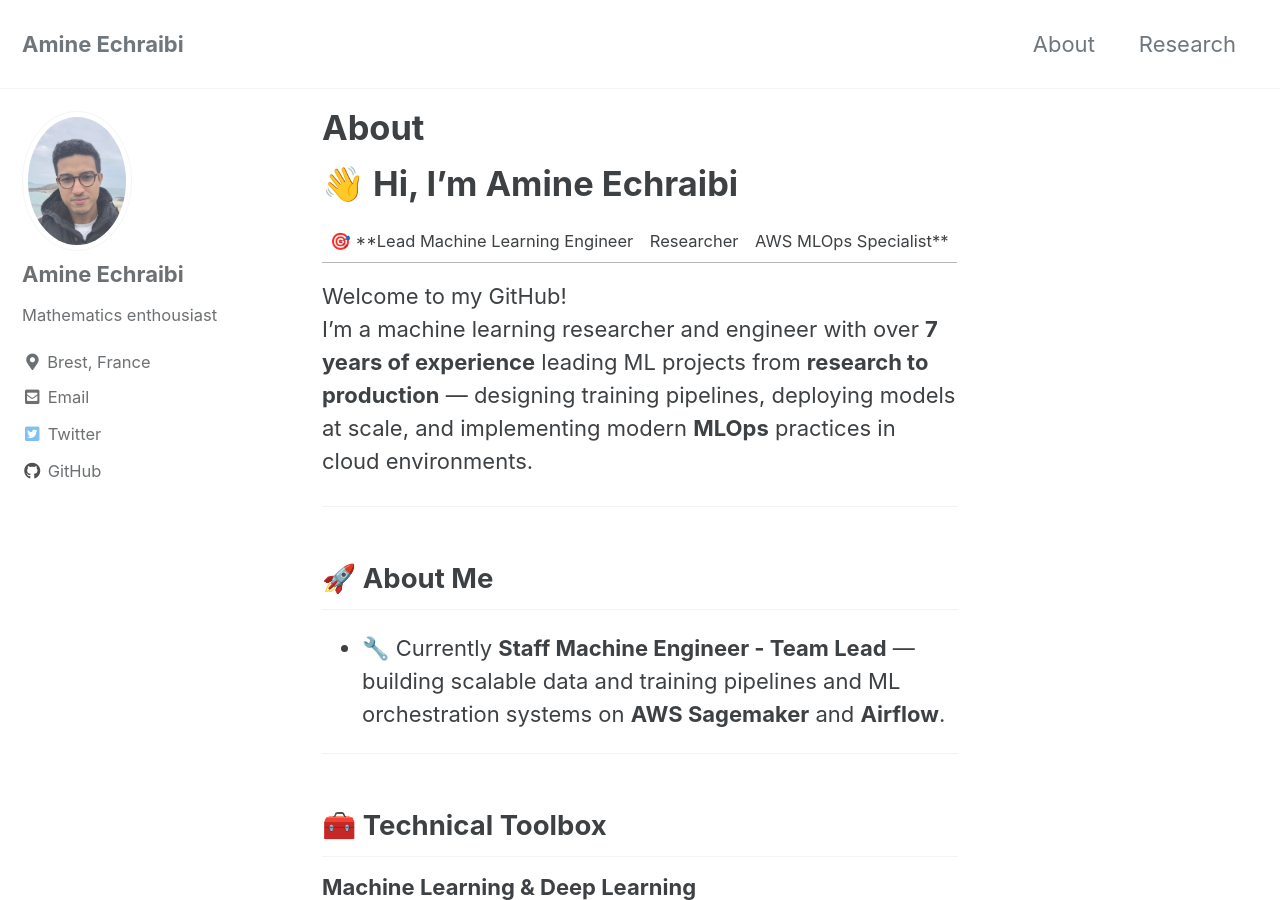
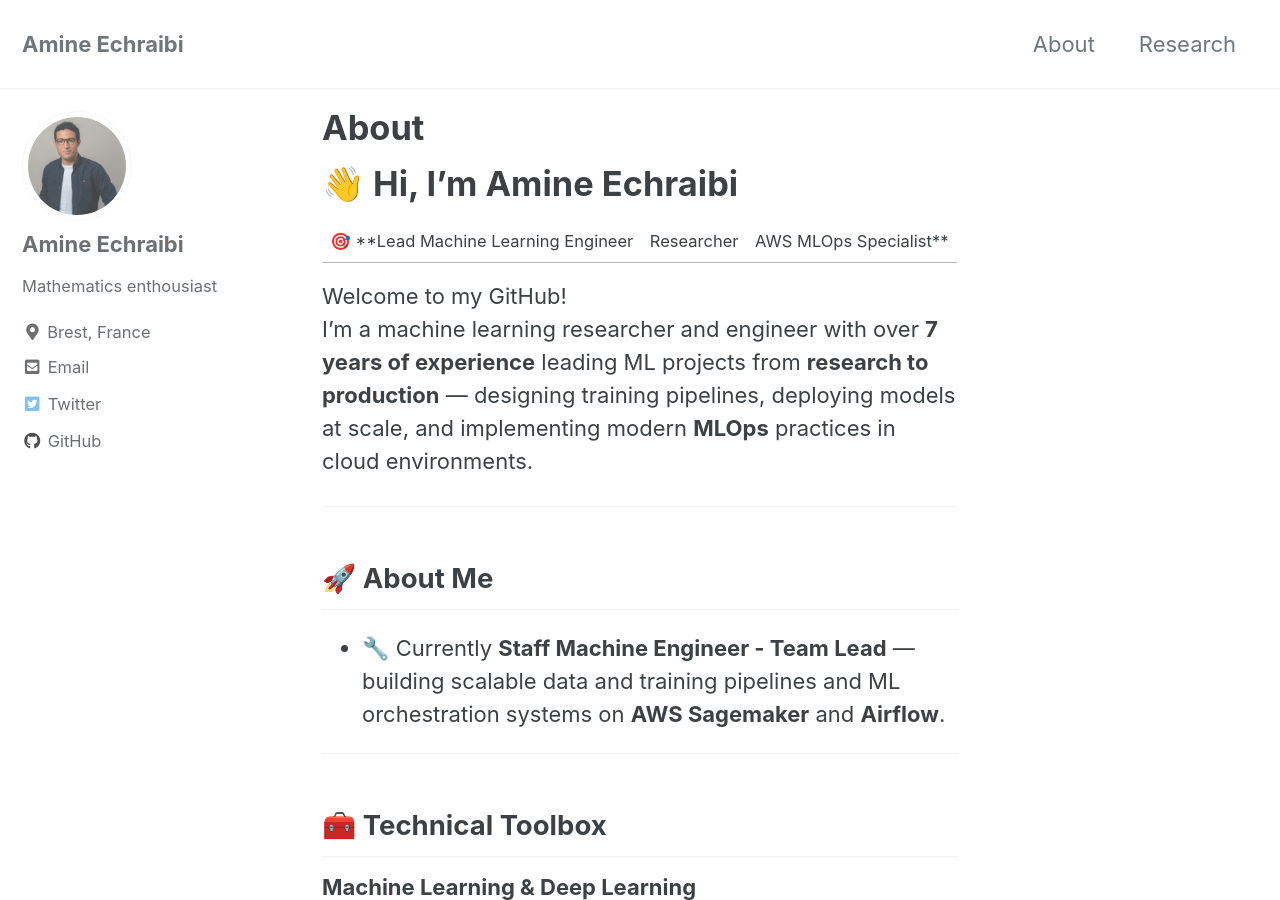
Before and after one commit to AmineEchraibi/AmineEchraibi.github.io, a Jekyll site: the page built from _pages/about.md, in a window 1280 px wide and 900 px high. Built offline with Jekyll 4.4.1, drawn with Linux system fonts in a browser that asks for light colours; cached includes are drawn as plain includes.

Commit message:
chore: change image

```diff
--- a/_config.yml
+++ b/_config.yml
@@ -94,7 +94,7 @@
 # Site Author
 author:
   name             : "Amine Echraibi"
-  avatar           : "/images/me.jpg" # path of avatar image, e.g. "/assets/images/bio-photo.jpg"
+  avatar           : "/images/me.jpeg" # path of avatar image, e.g. "/assets/images/bio-photo.jpg"
   bio              : "Mathematics enthousiast"
   location         : "Brest, France"
   email            :
```
Also changed, not shown: images/me.jpeg (added), images/me.jpg (deleted).
